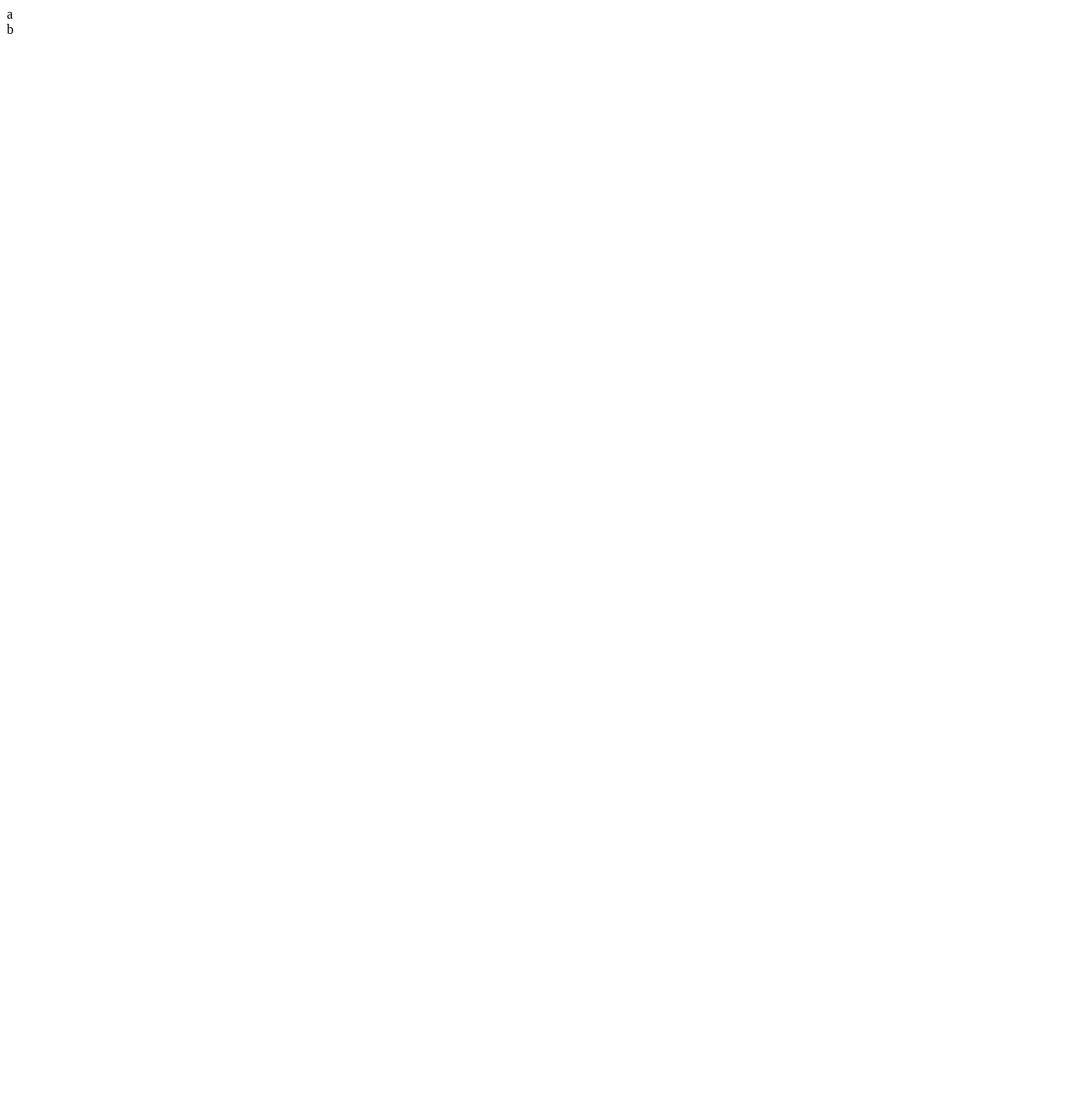
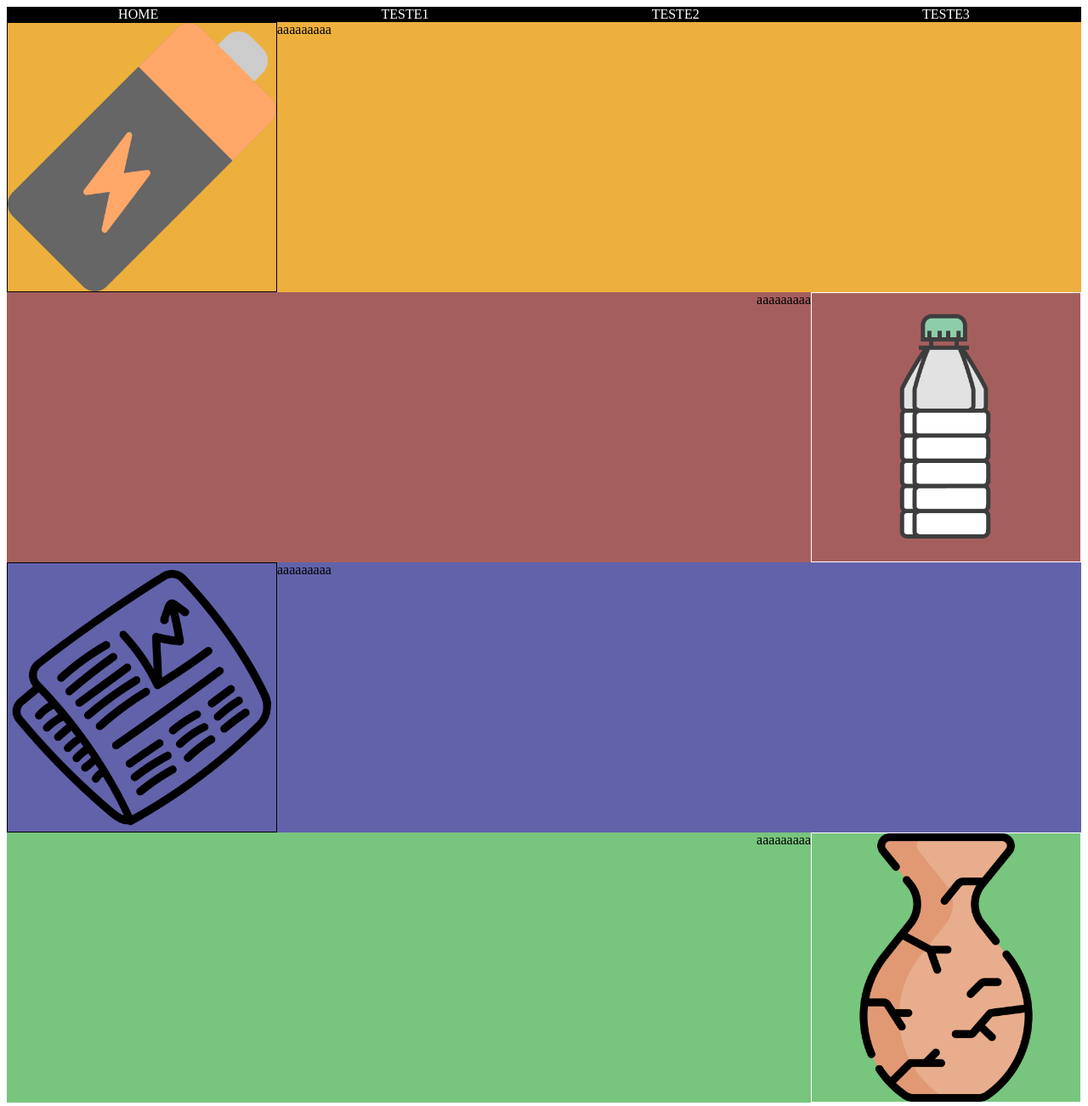
Before and after one commit to VictorAlexandreMuller/Projeto_UPX-III-EcoRoute, a plain HTML site: page index.html in a window 1280 px wide. Shown: the whole page at 85% size. Before the commit the page ends 800 px from the top, so only its background shows below. Drawn offline with Linux system fonts and the light colour scheme.

Commit message:
primeiras impressoes

```diff
--- a/index.html
+++ b/index.html
@@ -10,17 +10,40 @@
   </head>
   <body>
     <header>
-      <nav></nav>
+      <nav class="navigation">
+        <a href="">HOME</a>
+        <a href="">TESTE1</a>
+        <a href="">TESTE2</a>
+        <a href="">TESTE3</a>
+      </nav>
     </header>
     <main>
-      <div>a</div>
-      <div>b</div>
-      <div></div>
-      <div></div>
-      <div></div>
-      <div></div>
-      <div></div>
-      <div></div>
+      <div class="master">
+        <div class="divBattery">
+          <div class="imgLeft">
+            <img src="images/batteryIcon.png" alt="" />
+          </div>
+          aaaaaaaaa
+        </div>
+        <div class="divPlastic">
+          <div class="imgRight">
+            <img src="images/plasticIcon.png" alt="" />
+          </div>
+          aaaaaaaaa
+        </div>
+        <div class="divPaper">
+          <div class="imgLeft">
+            <img src="images/paperIcon.png" alt="" />
+          </div>
+          aaaaaaaaa
+        </div>
+        <div class="divGlass">
+          <div class="imgRight">
+            <img src="images/glassIcon.png" alt="" />
+          </div>
+          aaaaaaaaa
+        </div>
+      </div>
     </main>
     <footer>
       <div></div>
--- a/styles css/styleHome.css
+++ b/styles css/styleHome.css
@@ -0,0 +1,43 @@
+.navigation {
+  background-color: black;
+  top: 0%;
+
+  display: flex;
+  justify-content: space-around;
+}
+nav > a {
+  color: white;
+  text-decoration: none;
+}
+.master {
+}
+.divBattery {
+  background-color: rgb(238, 176, 61);
+  display: flex;
+}
+.divPlastic {
+  background-color: rgb(165, 94, 94);
+  display: flex;
+  flex-direction: row-reverse;
+}
+.divPaper {
+  background-color: rgb(98, 98, 171);
+  display: flex;
+}
+.divGlass {
+  background-color: rgb(120, 197, 126);
+  display: flex;
+  flex-direction: row-reverse;
+}
+.imgLeft {
+  max-width: 25%;
+  border: 1px solid black;
+}
+.imgRight {
+  max-width: 25%;
+  border: 1px solid white;
+}
+img {
+  max-width: 100%;
+  max-height: 100%;
+}
```
Also changed, not shown: images/batteryIcon.png (added), images/glassIcon.png (added), images/paperIcon.png (added), images/plasticIcon.png (added).
